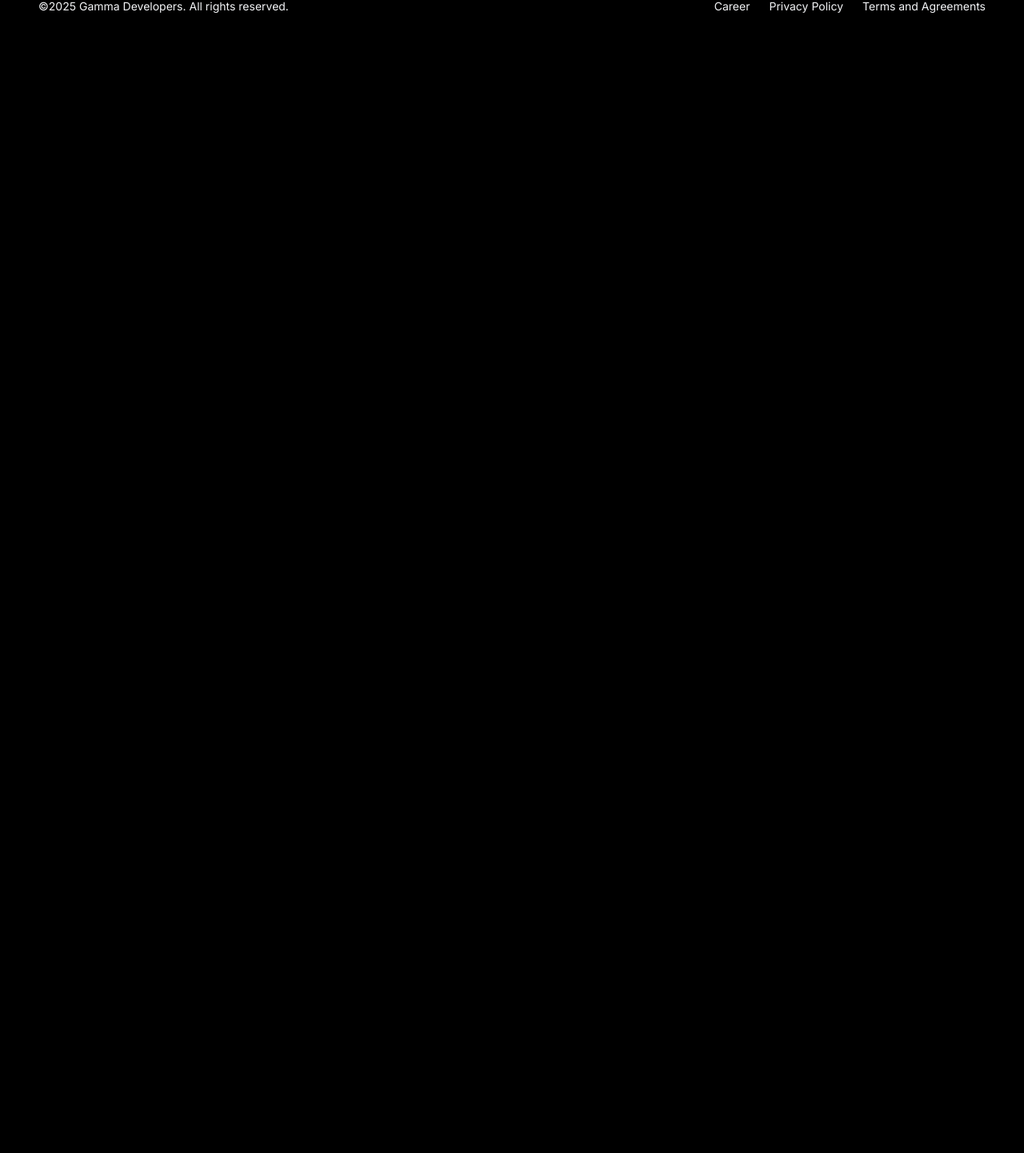
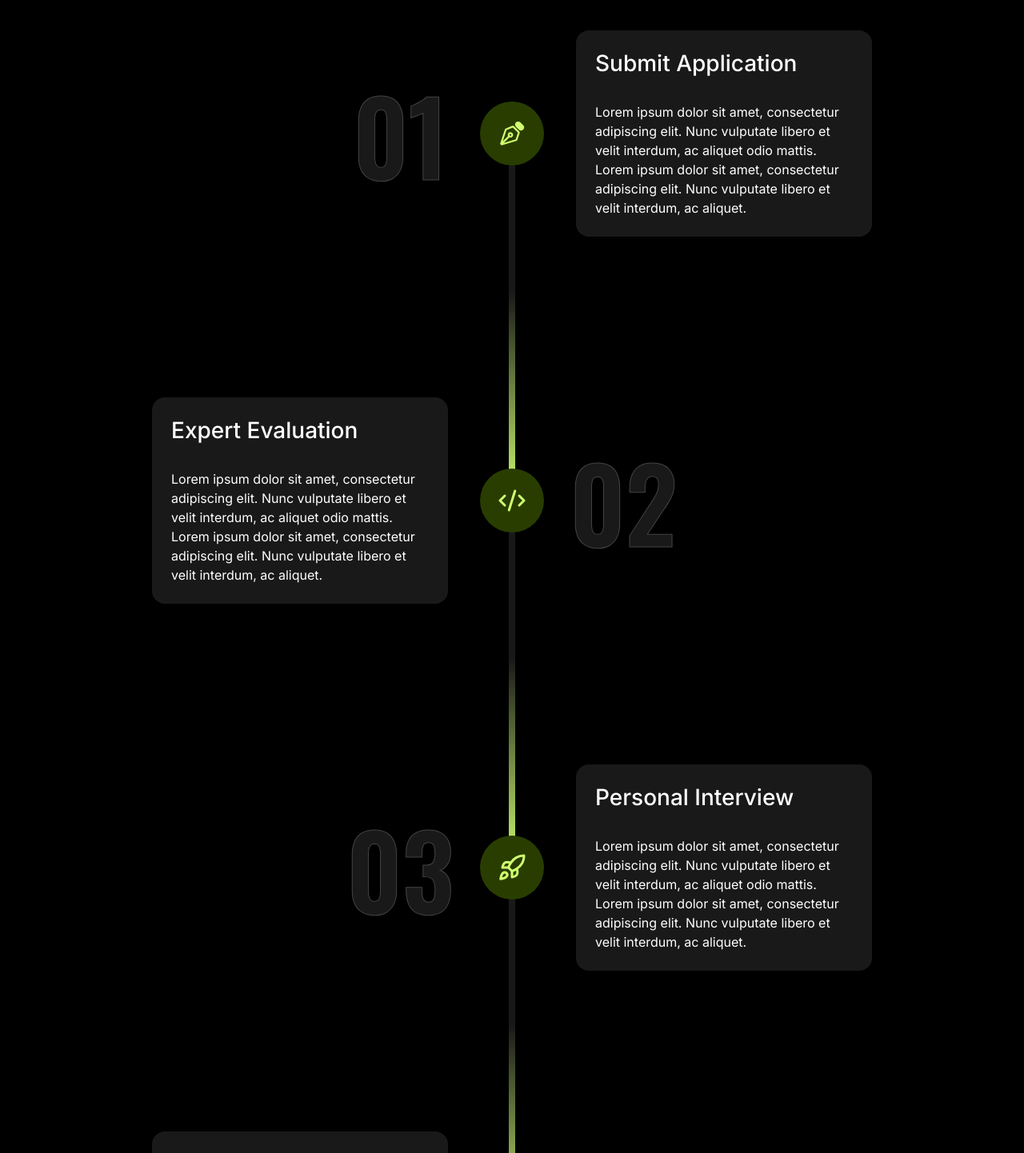
Before and after one commit to abubakar-dev-1/GD-new, a Next.js app: page /career in a window 1280 px wide. Shown: the part 952-2394 px from the top of the page at 80% size. Before the commit the page ends 1018 px from the top, so only its background shows below. Built offline with nearby package versions, Linux system fonts and the light colour scheme.

Commit message:
Our-Process-in-careers-page

```diff
--- a/src/app/career/page.tsx
+++ b/src/app/career/page.tsx
@@ -1,6 +1,38 @@
 import Navbar from "@/components/layout/Navbar";
 import Footer from "@/components/layout/Footer";
 import CareerHeroSection from "@/components/career/CareerHeroSection";
+import OurProcess from "@/components/about/OurProcess";
+
+const careerSteps = [
+  {
+    number: "01",
+    title: "Submit Application",
+    description:
+      "Lorem ipsum dolor sit amet, consectetur adipiscing elit. Nunc vulputate libero et velit interdum, ac aliquet odio mattis. Lorem ipsum dolor sit amet, consectetur adipiscing elit. Nunc vulputate libero et velit interdum, ac aliquet.",
+    icon: "/iconoir_design-nib-solid.svg",
+  },
+  {
+    number: "02",
+    title: "Expert Evaluation",
+    description:
+      "Lorem ipsum dolor sit amet, consectetur adipiscing elit. Nunc vulputate libero et velit interdum, ac aliquet odio mattis. Lorem ipsum dolor sit amet, consectetur adipiscing elit. Nunc vulputate libero et velit interdum, ac aliquet.",
+    icon: "/brackets.svg",
+  },
+  {
+    number: "03",
+    title: "Personal Interview",
+    description:
+      "Lorem ipsum dolor sit amet, consectetur adipiscing elit. Nunc vulputate libero et velit interdum, ac aliquet odio mattis. Lorem ipsum dolor sit amet, consectetur adipiscing elit. Nunc vulputate libero et velit interdum, ac aliquet.",
+    icon: "/Frame_rocket.svg",
+  },
+  {
+    number: "04",
+    title: "Seamless Onboarding",
+    description:
+      "Lorem ipsum dolor sit amet, consectetur adipiscing elit. Nunc vulputate libero et velit interdum, ac aliquet odio mattis. Lorem ipsum dolor sit amet, consectetur adipiscing elit. Nunc vulputate libero et velit interdum, ac aliquet.",
+    icon: "/Frame_rocket.svg",
+  },
+];
 
 export default function CareerPage() {
   return (
@@ -8,6 +40,7 @@ export default function CareerPage() {
       <Navbar />
 
       <CareerHeroSection />
+      <OurProcess steps={careerSteps} />
 
       <Footer />
     </div>
--- a/src/components/about/OurProcess.tsx
+++ b/src/components/about/OurProcess.tsx
@@ -2,7 +2,14 @@
 
 import Image from "next/image";
 
-const steps = [
+interface Step {
+  number: string;
+  title: string;
+  description: string;
+  icon: string;
+}
+
+const defaultSteps: Step[] = [
   {
     number: "01",
     title: "Design & Discovery",
@@ -44,7 +51,7 @@ function StepIcon({ src, alt }: { src: string; alt: string }) {
 const LINE_GRADIENT =
   "linear-gradient(180deg, #191919 43.23%, #D0FF71 100%)";
 
-export default function OurProcess() {
+export default function OurProcess({ steps = defaultSteps }: { steps?: Step[] }) {
   return (
     <section
       className="w-full flex justify-center py-[40px] lg:py-[80px] px-[20px] lg:px-[10px]"
```
